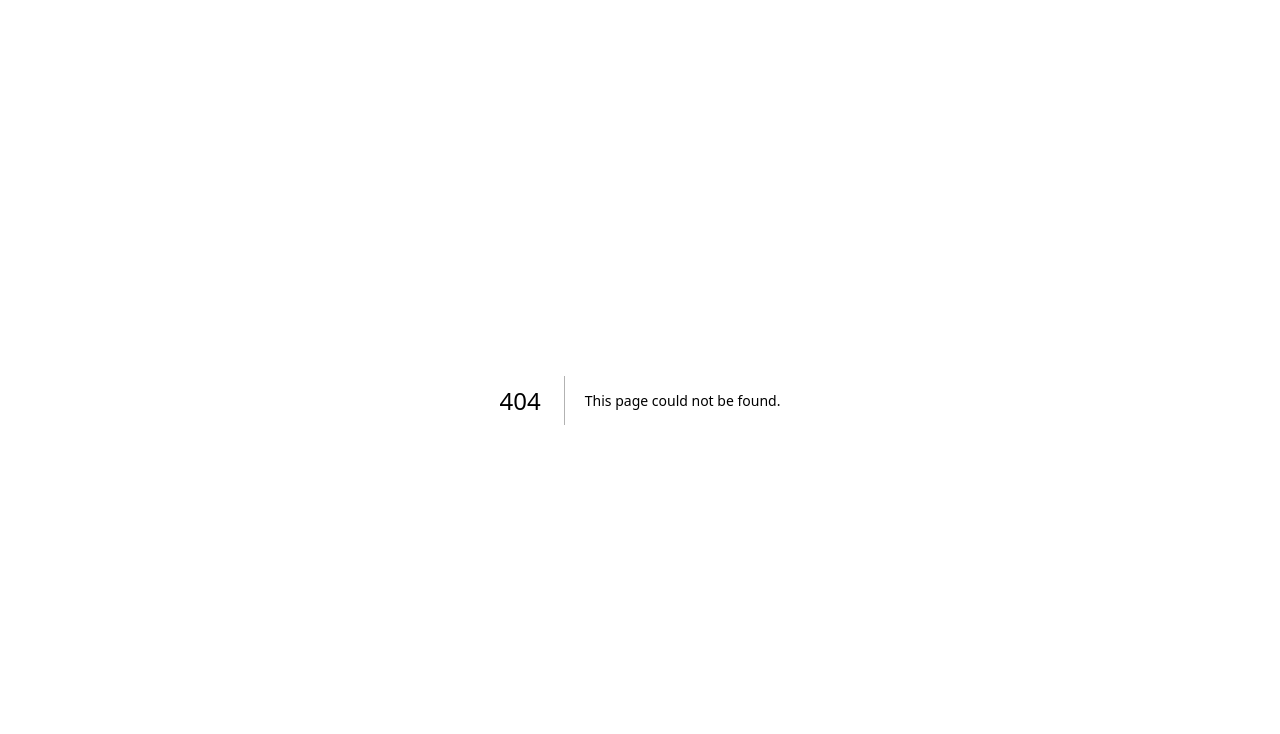
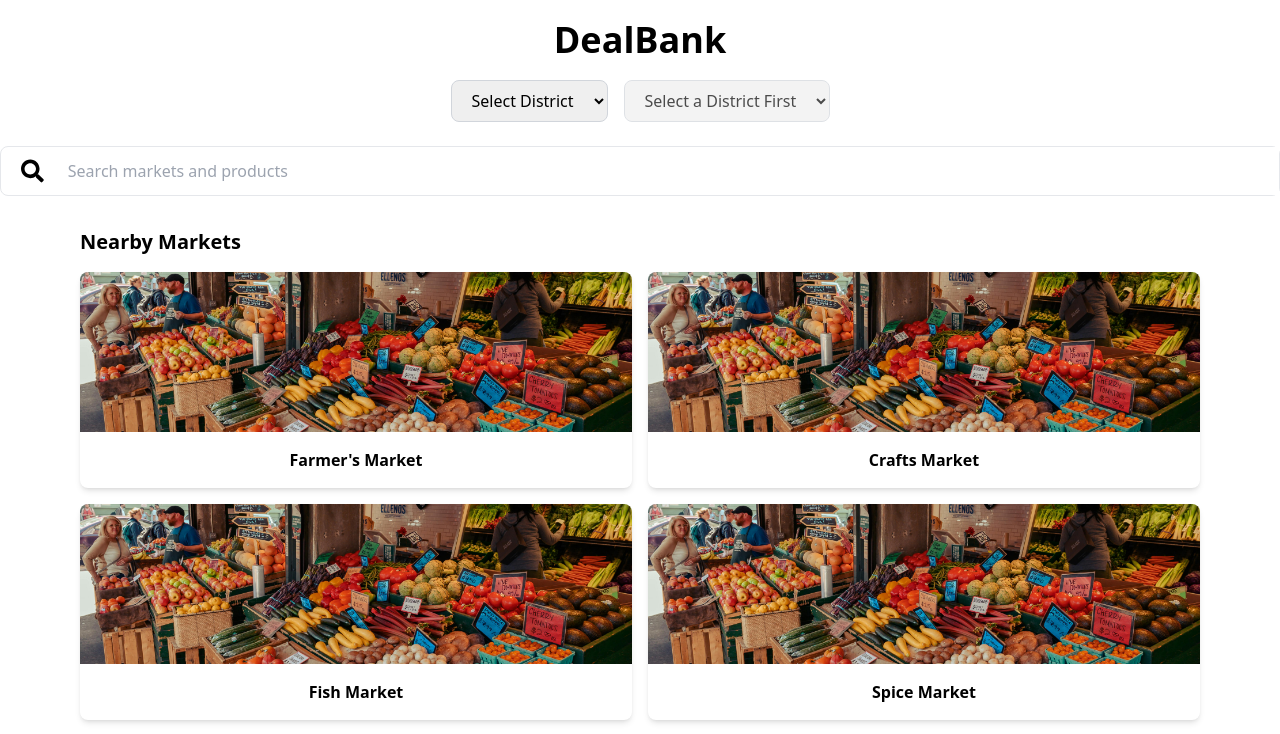
Before and after one commit to Aman3899/bvr_project, a Next.js app: page /markets in a window 1280 px wide. Before the commit this address had no page. Shown: the top 734 px of the page. Built offline with nearby package versions, Linux system fonts and the light colour scheme.

Commit message:
Home & Marketplace page added

```diff
--- /dev/null
+++ b/app/components/Footer.js
@@ -0,0 +1,35 @@
+import React from 'react';
+import Link from 'next/link';
+import { FaHome, FaShoppingCart, FaUser } from 'react-icons/fa';
+
+
+const Footer = () => {
+  return (
+    <div>
+      <footer className="mt-8 py-4 bg-gray-100 text-center">
+        <div className="flex justify-around text-blue-600 text-sm">
+          <Link href="/home">
+            <div className="flex flex-col items-center">
+              <span><FaHome className="text-2xl"/></span>
+              <p>Home</p>
+            </div>
+          </Link>
+          <Link href="/markets">
+            <div className="flex flex-col items-center">
+              <span><FaShoppingCart className="text-xl"/></span>
+              <p>Markets</p>
+            </div>
+          </Link>
+          <Link href="/profile">
+            <div className="flex flex-col items-center">
+              <span><FaUser className="text-xl"/></span>
+              <p>Profile</p>
+            </div>
+          </Link>
+        </div>
+      </footer>
+    </div>
+  )
+}
+
+export default Footer;
--- /dev/null
+++ b/app/markets/page.js
@@ -0,0 +1,120 @@
+"use client"
+import React, { useState } from 'react';
+import Footer from '../components/Footer';
+import Image from 'next/image';
+import { FaSearch } from 'react-icons/fa';
+
+const Page = () => {
+  const [selectedDistrict, setSelectedDistrict] = useState('');
+  const [selectedCity, setSelectedCity] = useState('');
+
+  // Data for districts and cities
+  const districts = [
+    'Blantyre', 'Lilongwe', 'Mzimba', 'Zomba', 'Mangochi', 'Mulanje', 'Salima',
+  ];
+
+  const cities = {
+    Blantyre: ['Limbe', 'Chilomoni', 'Soche'],
+    Lilongwe: ['Area 25', 'Area 18', 'Kawale'],
+    Mzimba: ['Mzimba Boma', 'Euthini', 'Enukweni'],
+    Zomba: ['Zomba City', 'Thondwe', 'Chancellor College Area'],
+    Mangochi: ['Mangochi Town', 'Monkey Bay', 'Malindi'],
+    Mulanje: ['Mulanje Boma', 'Lujeri', 'Phalombe'],
+    Salima: ['Salima Boma', 'Senga Bay', 'Nkhotakota'],
+  };
+
+  const handleDistrictChange = (e) => {
+    setSelectedDistrict(e.target.value);
+    setSelectedCity(''); // Reset city when district changes
+  };
+
+  return (
+    <div className="font-sans">
+      {/* Page Title */}
+      <h1 className="text-4xl text-center py-5 font-bold">DealBank</h1>
+
+      {/* Dropdowns for District and City */}
+      <div className="flex flex-wrap justify-center space-x-4 mb-6">
+        {/* District Dropdown */}
+        <select
+          value={selectedDistrict}
+          onChange={handleDistrictChange}
+          className="border border-gray-300 rounded-lg px-4 py-2"
+        >
+          <option value="" disabled>
+            Select District
+          </option>
+          {districts.map((district) => (
+            <option key={district} value={district}>
+              {district}
+            </option>
+          ))}
+        </select>
+
+        {/* City Dropdown */}
+        <select
+          value={selectedCity}
+          onChange={(e) => setSelectedCity(e.target.value)}
+          className="border border-gray-300 rounded-lg px-4 py-2"
+          disabled={!selectedDistrict}
+        >
+          <option value="" disabled>
+            {selectedDistrict ? 'Select City' : 'Select a District First'}
+          </option>
+          {selectedDistrict &&
+            cities[selectedDistrict]?.map((city) => (
+              <option key={city} value={city}>
+                {city}
+              </option>
+            ))}
+        </select>
+      </div>
+
+      {/* Search Bar */}
+      <div className="flex items-center justify-center w-full mt-6 border rounded-lg text-gray-600 placeholder-gray-400 max-sm:w-80 max-sm:ml-6">
+        <FaSearch className="text-2xl text-black ml-5" />
+        <input
+          type="text"
+          placeholder="Search markets and products"
+          className="px-1 py-3 ml-5 w-full"
+        />
+      </div>
+
+      {/* Market Section */}
+      <div className="mt-8 px-20 max-sm:px-3">
+        <h2 className="text-xl font-bold mb-4">Nearby Markets</h2>
+        <div className="grid grid-cols-2 gap-4">
+          {[
+            { name: "Farmer's Market", image: "/marketplace-image.jpeg" },
+            { name: "Crafts Market", image: "/marketplace-image.jpeg" },
+            { name: "Fish Market", image: "/marketplace-image.jpeg" },
+            { name: "Spice Market", image: "/marketplace-image.jpeg" },
+            { name: "Clothing Market", image: "/marketplace-image.jpeg" },
+            { name: "Food Market", image: "/marketplace-image.jpeg" },
+          ].map((market, index) => (
+            <div
+              key={index}
+              className="rounded-lg overflow-hidden shadow-md hover:shadow-lg"
+            >
+              <Image
+                src={market.image}
+                alt={market.name}
+                width={300}
+                height={200}
+                className="w-full h-40 object-cover max-sm:h-20"
+              />
+              <div className="p-4 text-center">
+                <h3 className="text-md font-semibold">{market.name}</h3>
+              </div>
+            </div>
+          ))}
+        </div>
+      </div>
+
+      {/* Footer */}
+      <Footer />
+    </div>
+  );
+};
+
+export default Page;
--- a/app/page.js
+++ b/app/page.js
@@ -1,11 +1,17 @@
 "use client"
 import Image from "next/image";
 import Link from "next/link";
+import {  } from "react-icons/si";
+import { FaHome, FaShoppingCart, FaUser, FaSearch } from "react-icons/fa"
+import Footer from "./components/Footer";
 
 
 export default function Home() {
   return (
     <div className="font-sans">
+
+      <h1 className="text-4xl text-center py-5 font-bold">DealBank</h1>
+
       {/* Hero Section */}
       <div className="relative">
         <Image
@@ -13,33 +19,37 @@ export default function Home() {
           alt="Marketplace Hero"
           width={1920}
           height={1080}
-          className="w-full h-[300px] object-cover"
+          className="w-full h-[400px] object-cover rounded-3xl bg-none max-sm:h-[275px] max-sm:px-5"
         />
-        <div className="absolute inset-0 flex flex-col justify-center items-center text-white bg-black/40">
-          <h1 className="text-4xl font-bold mb-2">Discover, Trade, Connect</h1>
-          <p className="text-lg mb-4">Explore the vibrant markets of Malawi</p>
+        <div className="absolute inset-0 flex flex-col justify-center items-center rounded-3xl text-white bg-black/40 max-sm:px-5">
+          <h1 className="text-4xl font-bold mb-2 max-sm:text-3xl">Discover, Trade, Connect</h1>
+          <p className="text-lg mb-4 max-sm:text-sm">Explore the vibrant markets of Malawi</p>
           <div className="flex gap-4">
-            <button className="bg-white text-blue-600 px-6 py-2 rounded-md font-semibold hover:bg-gray-100">
+            <Link href={"/postRequest"} className="bg-white text-blue-600 px-6 py-2 rounded-md font-semibold hover:bg-gray-100">
               Post Request
-            </button>
-            <button className="bg-blue-600 text-white px-6 py-2 rounded-md font-semibold hover:bg-blue-700">
+            </Link>
+            <Link href={"/listMarket"} className="bg-blue-600 text-white px-6 py-2 rounded-md font-semibold hover:bg-blue-700">
               List Market
-            </button>
+            </Link>
           </div>
         </div>
       </div>
 
-      {/* Search Bar */}
-      <div className="mt-6 px-4">
-        <input
-          type="text"
-          placeholder="Search markets and products"
-          className="w-full border rounded-lg py-2 px-4 text-gray-600 placeholder-gray-400"
-        />
-      </div>
+        <div className="flex items-center justify-center w-full mt-6 border rounded-lg text-gray-600 placeholder-gray-400 max-sm:w-80 max-sm:ml-6">
+          <FaSearch className="text-2xl text-black ml-5"/>
+
+          <input
+            type="text"
+            placeholder="Search markets and products"
+            className="px-1 py-3 ml-5 w-full"
+          />
+
+        </div>
+
+
 
       {/* Nearby Markets Section */}
-      <div className="mt-8 px-4">
+      <div className="mt-8 px-20 max-sm:px-3">
         <h2 className="text-xl font-bold mb-4">Nearby Markets</h2>
         <div className="grid grid-cols-2 gap-4">
           {[
@@ -57,9 +67,9 @@ export default function Home() {
               <Image
                 src={market.image}
                 alt={market.name}
-                width={400}
-                height={300}
-                className="w-full h-40 object-cover"
+                width={300}
+                height={200}
+                className="w-full h-40 object-cover max-sm:h-20"
               />
               <div className="p-4 text-center">
                 <h3 className="text-md font-semibold">{market.name}</h3>
@@ -69,29 +79,8 @@ export default function Home() {
         </div>
       </div>
 
-      {/* Footer */}
-      <footer className="mt-8 py-4 bg-gray-100 text-center">
-        <div className="flex justify-around text-blue-600 text-sm">
-          <Link href="/home">
-            <div className="flex flex-col items-center">
-              <span>🏠</span>
-              <p>Home</p>
-            </div>
-          </Link>
-          <Link href="/markets">
-            <div className="flex flex-col items-center">
-              <span>🛒</span>
-              <p>Markets</p>
-            </div>
-          </Link>
-          <Link href="/profile">
-            <div className="flex flex-col items-center">
-              <span>👤</span>
-              <p>Profile</p>
-            </div>
-          </Link>
-        </div>
-      </footer>
+
+      <Footer />
     </div>
   );
 }
--- a/package.json
+++ b/package.json
@@ -13,6 +13,7 @@
     "react": "^18",
     "react-dom": "^18",
     "react-hook-form": "^7.53.2",
+    "react-icons": "^5.3.0",
     "react-router": "^7.0.1"
   },
   "devDependencies": {
```
Also changed, not shown: 1 other file (tests, documents, lock files or other folders).
